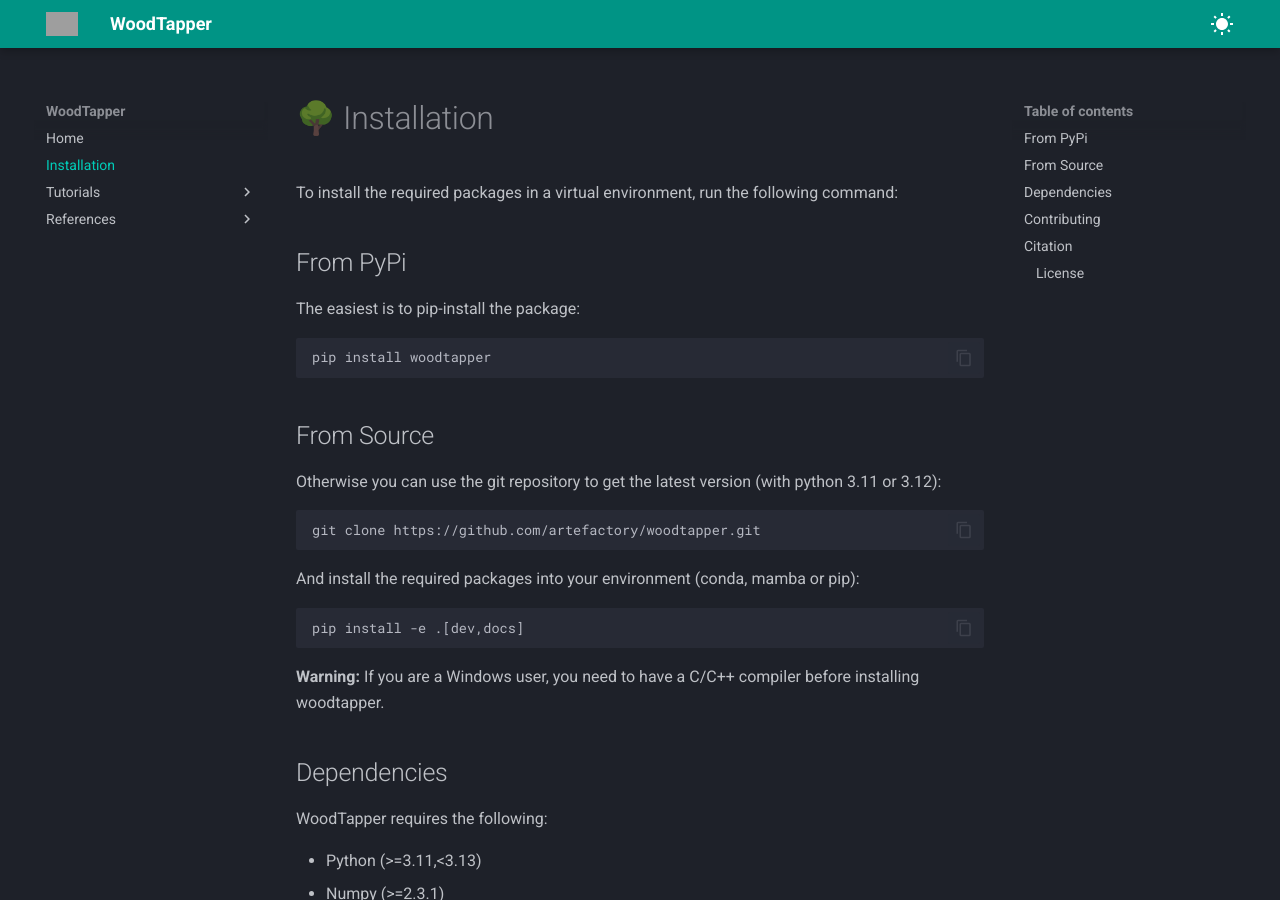
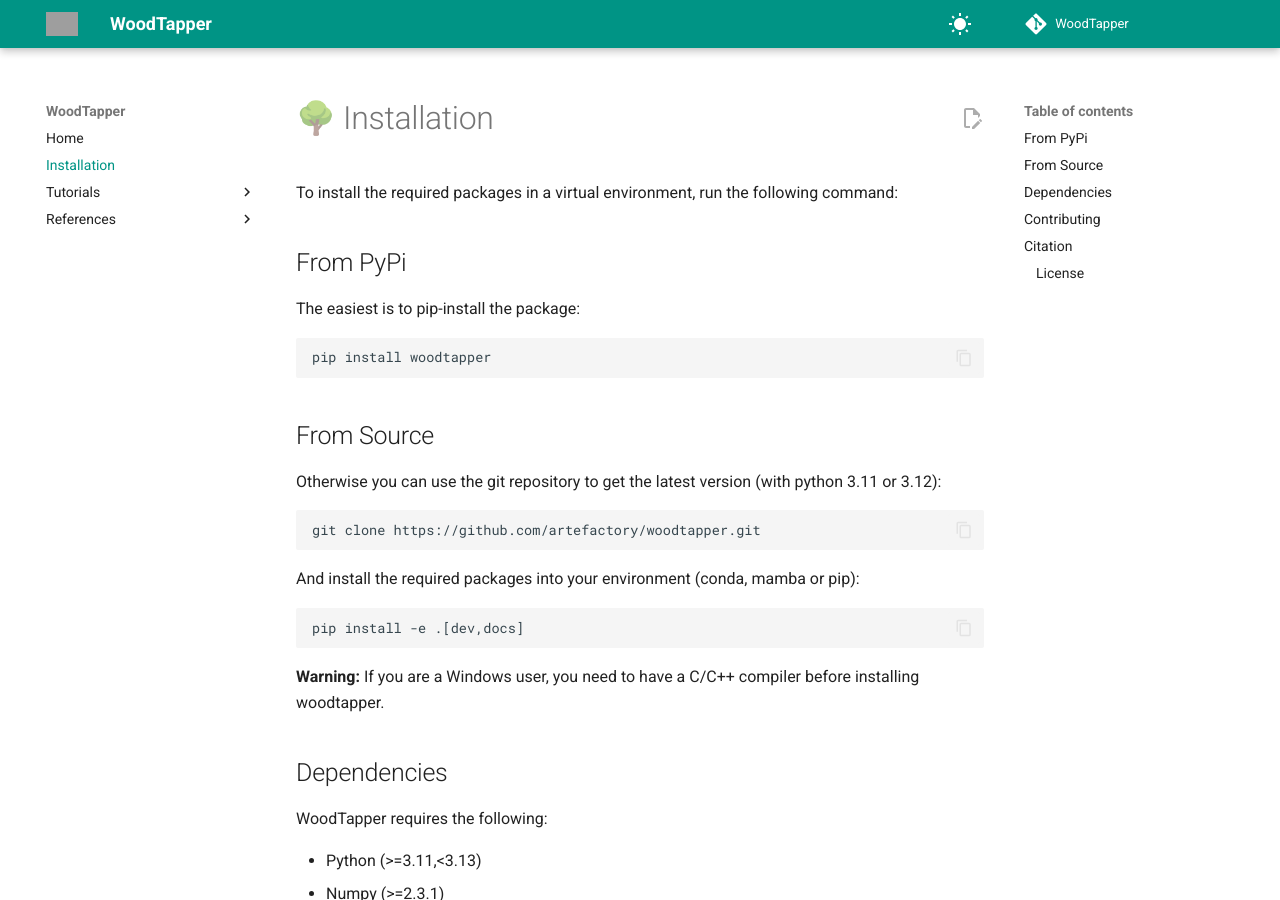
Before and after one commit to artefactory/woodtapper, an MkDocs documentation site: the page built from docs/installation.md, in a window 1280 px wide and 900 px high. Built offline with MkDocs 1.6.1 and Material for MkDocs 9.7.7, drawn with Linux system fonts in a browser that asks for light colours; comment, search, counter and statistics services are not loaded; grey boxes are pictures that could not be loaded.

Commit message:
FIX logo and dark.light logo

```diff
--- a/mkdocs.yaml
+++ b/mkdocs.yaml
@@ -1,25 +1,25 @@
 site_name: WoodTapper
 site_url: https://artefactory.github.io/woodtapper
+repo_url: https://github.com/artefactory/woodtapper
+edit_uri: edit/main/docs/
+repo_name: WoodTapper
 theme:
   name: "material"
-  repo_url: https://github.com/artefactory/woodtapper
-  repo_name: WoodTapper
-  edit_uri: main
   palette:
+      - media: "(prefers-color-scheme: light)"
+        scheme: default
+        primary: teal
+        accent: amber
+        toggle:
+          icon: material/white-balance-sunny
+          name: Switch to light mode
       - media: "(prefers-color-scheme: dark)"
-        scheme: default
+        scheme: slate
         primary: teal
         accent: amber
         toggle:
           icon: material/moon-waning-crescent
           name: Switch to dark mode
-      - media: "(prefers-color-scheme: light)"
-        scheme: slate
-        primary: teal
-        accent: amber
-        toggle:
-          icon: material/white-balance-sunny
-          name: Switch to light mode
   features:
     - search.suggest
     - search.highlight
@@ -27,8 +27,11 @@
     - content.code.annotation
     - content.code.copy
     - content.math
+    - content.action.edit
   logo: https://raw.githubusercontent.com/artefactory/woodtapper/main/data/logos/logo_woodpecker_compressed.png
+  logo_dark: https://raw.githubusercontent.com/artefactory/woodtapper/main/data/logos/logo_woodpecker_compressed_light.png
   favicon: https://raw.githubusercontent.com/artefactory/woodtapper/main/data/logos/logo_woodpecker_compressed.png
+  favicon_dark: https://raw.githubusercontent.com/artefactory/woodtapper/main/data/logos/logo_woodpecker_compressed_light.png
 
 markdown_extensions:
   - admonition
```
